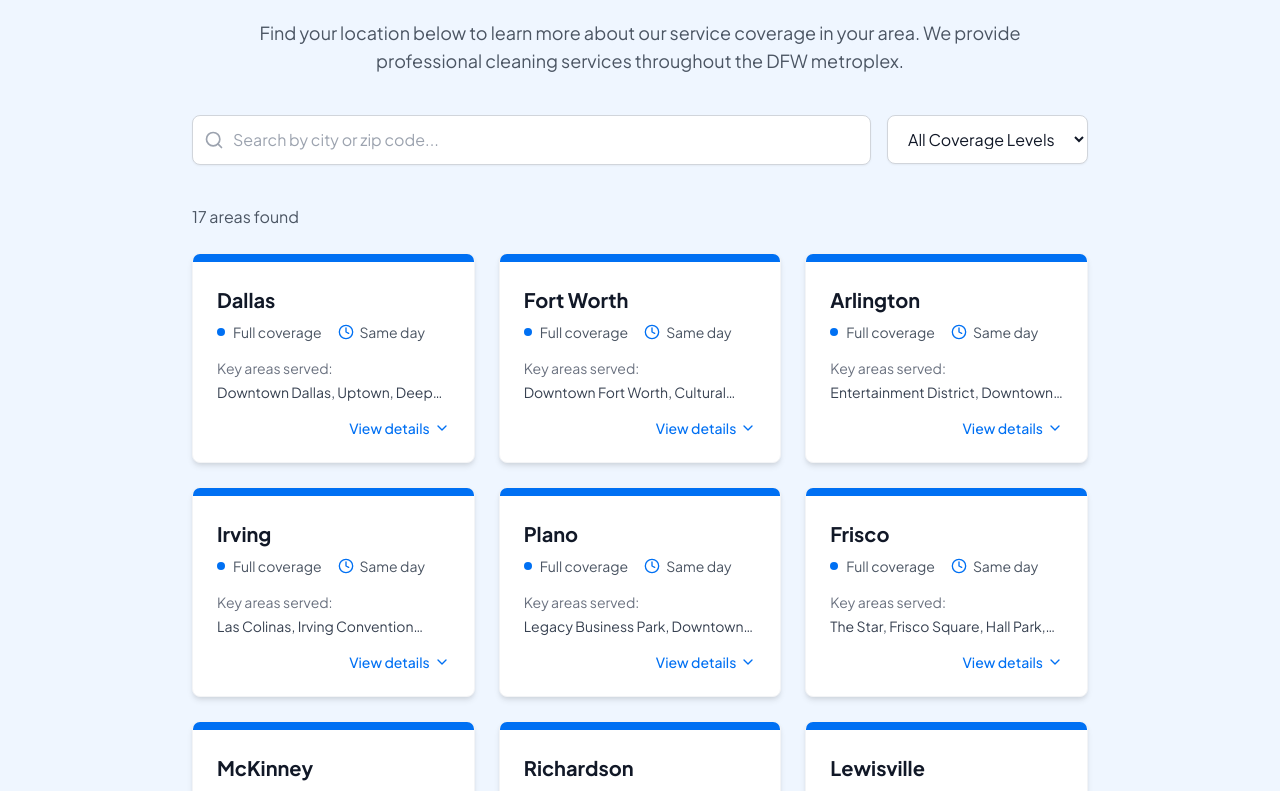
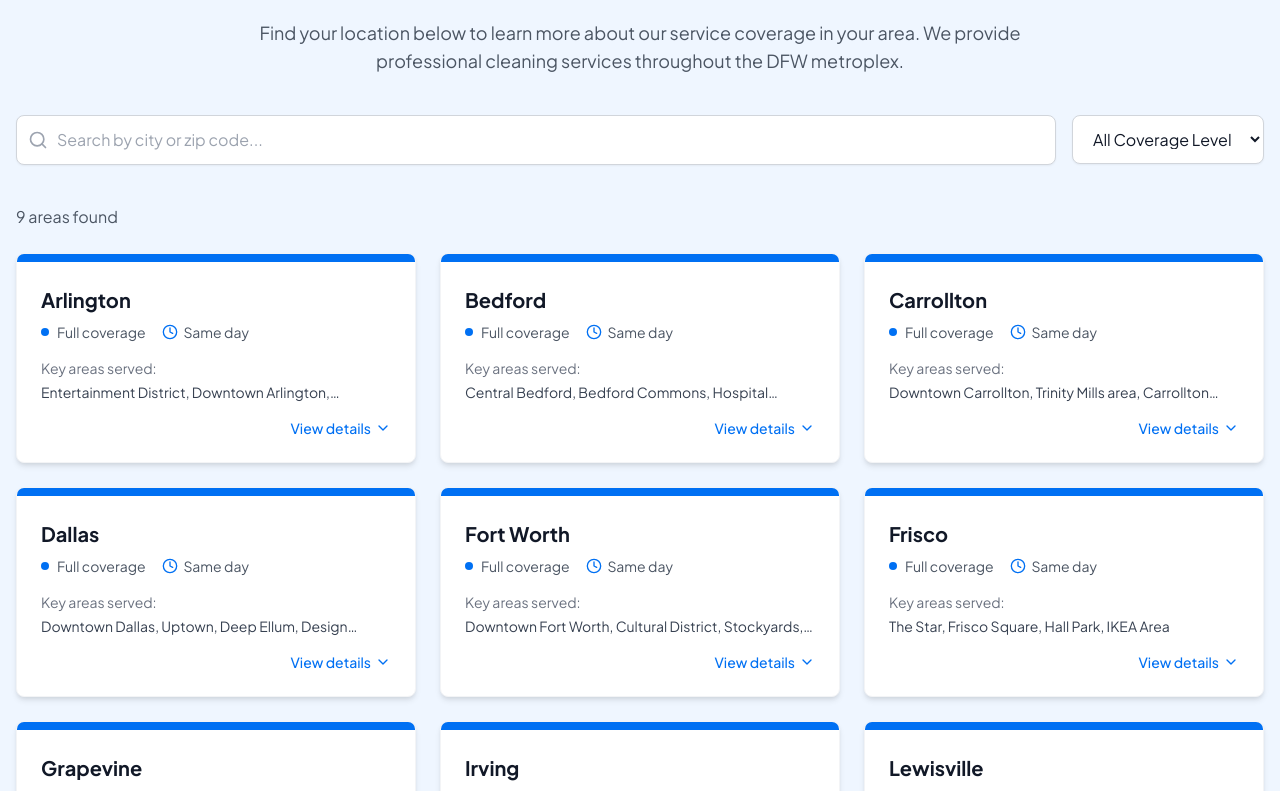
Before and after one commit to bennyortiz/brightway-website-code, a Next.js app: page / in a window 1280 px wide. Shown: the part 2229-3020 px from the top of the page. Built offline with nearby package versions, Linux system fonts and the light colour scheme; a web font is replaced by a local one.

Commit message:
Make ServiceAreas section full width and limit to 9 cities for consistent columns

```diff
--- a/app/components/sections/ServiceAreas/index.tsx
+++ b/app/components/sections/ServiceAreas/index.tsx
@@ -18,8 +18,25 @@
   const [isModalOpen, setIsModalOpen] = useState(false);
   const [coverageFilter, setCoverageFilter] = useState<'all' | 'full' | 'partial'>('all');
 
+  // Select the top cities to display (9 cities - divisible by 3 columns for larger screens)
+  // This ensures we don't have incomplete columns
+  const topCities = useMemo(() => {
+    // Prioritize full coverage areas first, then sort alphabetically
+    return [...dfwMapData]
+      .sort((a, b) => {
+        // First sort by coverage level (full first)
+        if (a.coverageLevel === 'full' && b.coverageLevel !== 'full') return -1;
+        if (a.coverageLevel !== 'full' && b.coverageLevel === 'full') return 1;
+        // Then sort alphabetically by name
+        return a.name.localeCompare(b.name);
+      })
+      .slice(0, 9); // Take only the first 9 cities
+  }, []);
+
   // Filter areas based on search query and coverage filter
   const filteredAreas = useMemo(() => {
+    if (searchQuery || coverageFilter !== 'all') {
+      // Apply filters when searching or filtering
       return dfwMapData.filter(area => {
         const matchesSearch = area.name.toLowerCase().includes(searchQuery.toLowerCase()) ||
                             (area.zipCodes && area.zipCodes.some(zip => zip.includes(searchQuery)));
@@ -28,7 +45,11 @@
 
         return matchesSearch && matchesFilter;
       });
-  }, [searchQuery, coverageFilter]);
+    } else {
+      // When not searching or filtering, show top cities
+      return topCities;
+    }
+  }, [searchQuery, coverageFilter, topCities]);
 
   // Handle selecting an area to view details
   const handleSelectArea = (area: DFWMapRegion) => {
@@ -56,7 +77,7 @@
         </div>
 
         {/* Search and Filter Controls */}
-        <div className="max-w-4xl mx-auto mb-10">
+        <div className="mb-10">
           <div className="flex flex-col md:flex-row gap-4">
             {/* Search Bar */}
             <div className="relative flex-grow">
@@ -73,7 +94,7 @@
             </div>
 
             {/* Coverage Filter */}
-            <div className="flex-shrink-0">
+            <div className="md:w-48">
               <select
                 value={coverageFilter}
                 onChange={(e) => setCoverageFilter(e.target.value as 'all' | 'full' | 'partial')}
@@ -88,7 +109,7 @@
         </div>
 
         {/* Results Counter */}
-        <div className="max-w-4xl mx-auto mb-6">
+        <div className="mb-6">
           <p className="text-gray-600">
             {filteredAreas.length} {filteredAreas.length === 1 ? 'area' : 'areas'} found
             {searchQuery && ` for "${searchQuery}"`}
@@ -97,7 +118,7 @@
         </div>
 
         {/* Service Areas Grid */}
-        <div className="max-w-4xl mx-auto">
+        <div className="mb-12">
           {filteredAreas.length > 0 ? (
             <motion.div
               className="grid grid-cols-1 md:grid-cols-2 lg:grid-cols-3 gap-6"
@@ -149,7 +170,7 @@
         </div>
 
         {/* "Don't see your area?" Section */}
-        <div className="max-w-4xl mx-auto mt-12 flex flex-col md:flex-row items-center justify-center gap-6 md:gap-10">
+        <div className="flex flex-col md:flex-row items-center justify-center gap-6 md:gap-10">
           <div className="p-5 bg-white rounded-xl shadow-md flex items-center max-w-md">
             <div className="bg-blue-50 p-2 rounded-full mr-4">
               <MapPin className="h-6 w-6 text-primary" />
```
Lines whose indentation alone changed are shown as unchanged.
